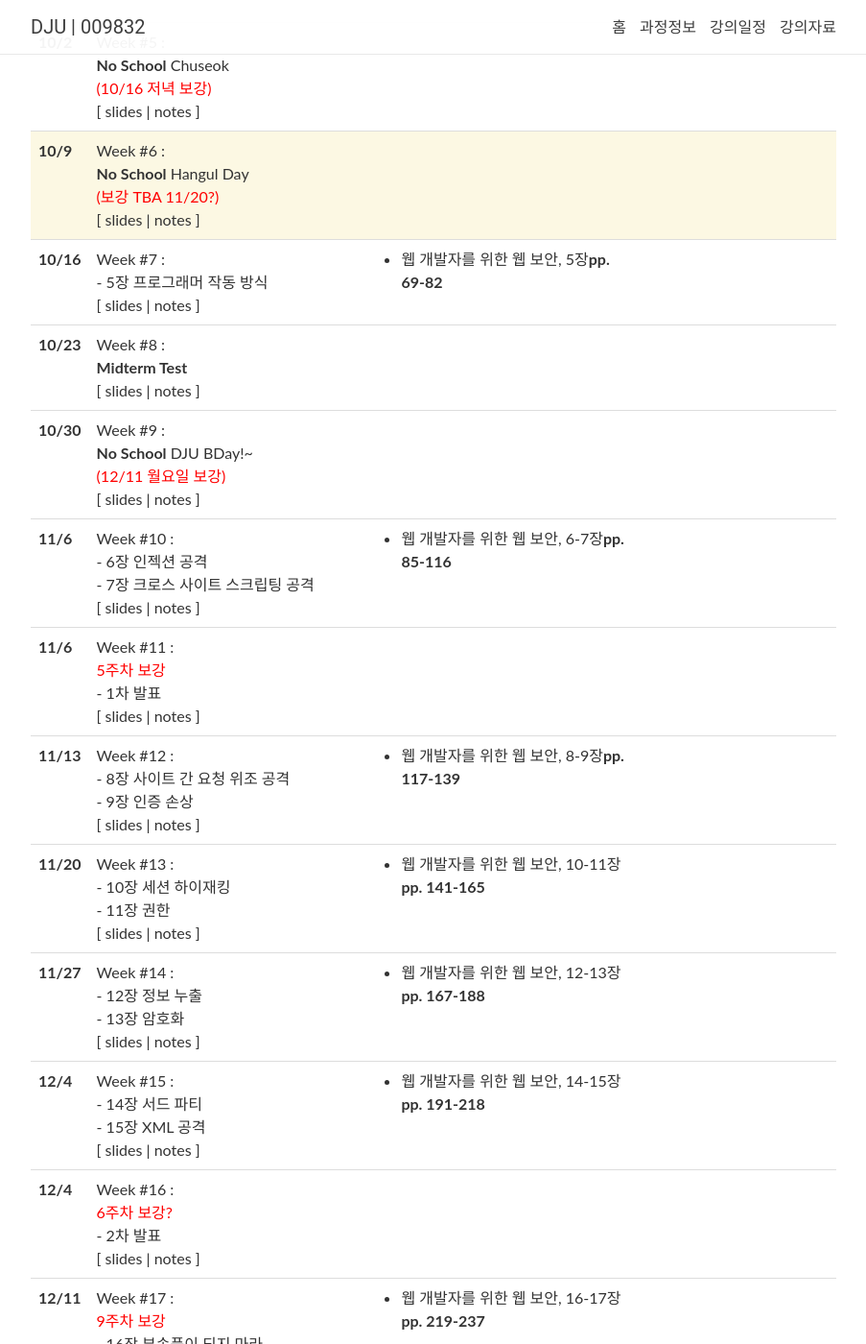
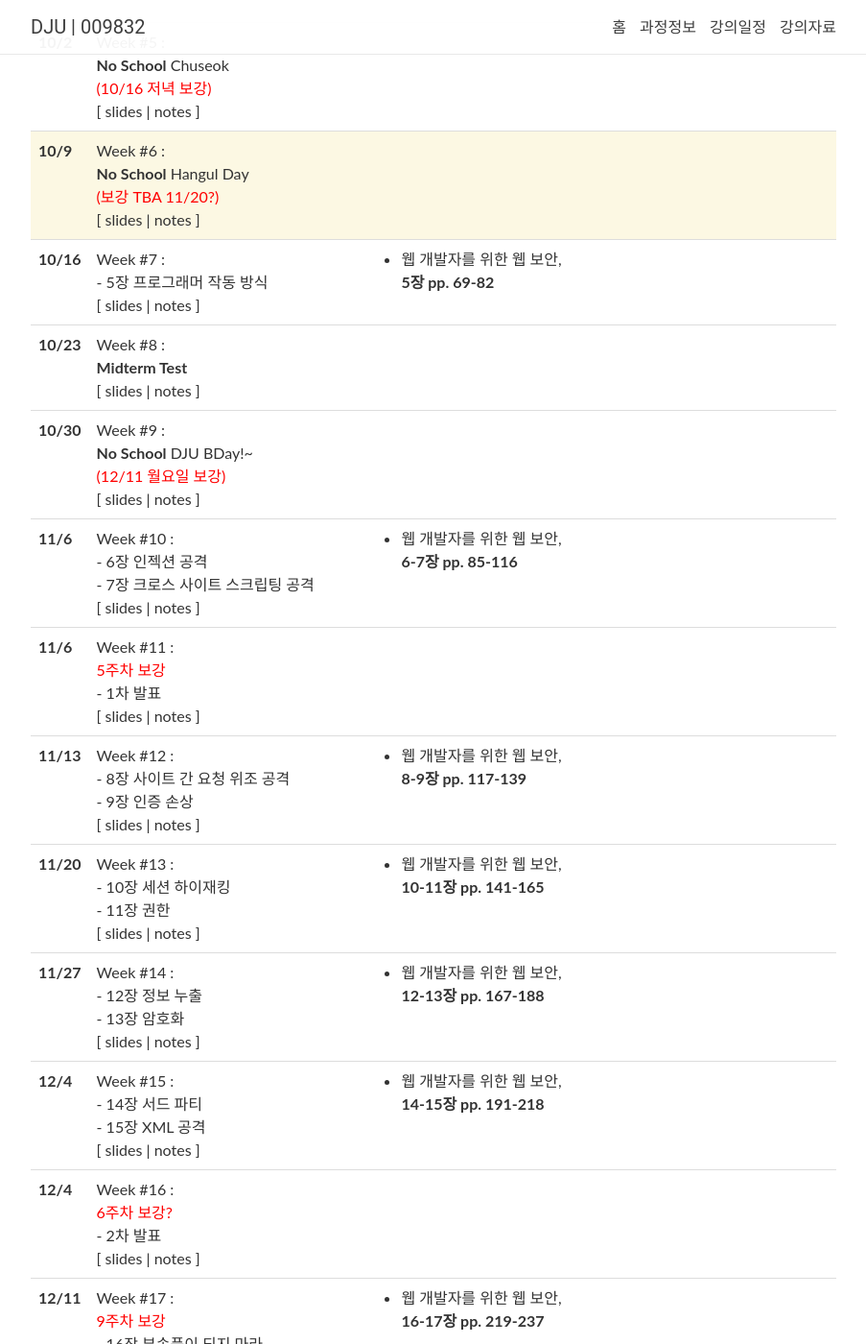
Before and after one commit to 2023-aaronkr/dju-sec, a Jekyll site: the page built from _pages/lectures.md, in a window 1280 px wide and 1400 px high, scrolled down 666 px. Shown: the whole window at 96% size, without its empty margins (188-1091 px from the left). Built offline with Jekyll 4.4.1, drawn with Linux system fonts in a browser that asks for light colours; nearby versions of some CDN libraries; comment, search, counter and statistics services are not loaded; some of the changed text lies outside the part shown.

```diff
--- a/_data/lectures.yml
+++ b/_data/lectures.yml
@@ -5,7 +5,8 @@
     - 1장 웹사이트를 해킹하다
   slides: "https://docs.google.com/presentation/d/1EurJuMaQVRj8MvTei6whxYdhG4-jgUzBNALNItr1dh0/edit?usp=sharing"
   readings: >
-    웹 개발자를 위한 웹 보안, 1장<strong>pp. 6-29</strong>
+    웹 개발자를 위한 웹 보안, <br>
+    <strong>1장 pp. 6-29</strong>
   logistics:
 
 - date: 9/11
@@ -14,7 +15,8 @@
     - 2장 인터넷 작동 방식
   slides: "https://docs.google.com/presentation/d/1ZfXCRp8I9h6aS6FBCTm3Do6GxtHFwg88MA7DaoSbMq8/edit?usp=sharing"
   readings: >
-    웹 개발자를 위한 웹 보안, 2장<strong>pp. 35-44</strong><br>
+    웹 개발자를 위한 웹 보안, <br>
+    <strong>2장 pp. 35-44</strong><br>
     <ul>
       <li><a href="https://docs.google.com/presentation/d/1fTqB2UHtMtZgWq15BzmCbQDHOZqCfLyQUR02mwoGSo4/edit?usp=sharing">Security slides</a></li>
     </ul>
@@ -26,7 +28,8 @@
     - 3장 브라우저 작동 방식
   slides: "https://docs.google.com/presentation/d/1D8kJ3x9a5HLWBDp7IocCMeeudOBnsRxi8_aN4ExtTss/edit?usp=sharing"
   readings: >
-    웹 개발자를 위한 웹 보안, 3장<strong>pp. 45-52</strong>
+    웹 개발자를 위한 웹 보안, <br>
+    <strong>3장 pp. 45-52</strong>
     <ul>
       <li><a href="https://docs.google.com/presentation/d/1hIOM50DJznQbAx2H_tXjOvxw_4w0nfD3JtJspq5ci8g/edit?usp=sharing">Node의 이해</a></li>
       <li><a href="https://docs.google.com/presentation/d/1ZG7bfQzh-1F0vr_2GTpGPBdEsewUk0IZ5YjZ7YHipQs/edit?usp=sharing">Node의 시작</a></li>
@@ -40,7 +43,8 @@
     - 4장 웹 서버 작동 방식
   slides: "https://docs.google.com/presentation/d/16WBPHmdOJGnB9nWbZxW215Qa1H2xbYjF41hFl-UapmY/edit?usp=sharing"
   readings: >
-    웹 개발자를 위한 웹 보안, 4장<strong>pp. 53-67</strong>
+    웹 개발자를 위한 웹 보안, <br>
+    <strong>4장 pp. 53-67</strong>
     <ul>
       <li><a href="https://docs.google.com/presentation/d/1iPddovadZJu461i6j8c45UogczPg7aR-kMlSY0-BA-8/edit?usp=sharing">첫 웹 앱 스라이드</a></li>
       <li><a href="https://github.com/2023-aaronkr/week-3-starting-node-jekkilekki">간단한 웹서버 코드</a></li>
@@ -69,7 +73,8 @@
     - 5장 프로그래머 작동 방식
   slides:
   readings: >
-    웹 개발자를 위한 웹 보안, 5장<strong>pp. 69-82</strong>
+    웹 개발자를 위한 웹 보안, <br>
+    <strong>5장 pp. 69-82</strong>
   logistics:
 
 - date: 10/23
@@ -90,7 +95,8 @@
     - 7장 크로스 사이트 스크립팅 공격
   slides:
   readings: >
-    웹 개발자를 위한 웹 보안, 6-7장<strong>pp. 85-116</strong>
+    웹 개발자를 위한 웹 보안, <br>
+    <strong>6-7장 pp. 85-116</strong>
   logistics:
 
 - date: 11/6
@@ -109,7 +115,8 @@
     - 9장 인증 손상
   slides:
   readings: >
-    웹 개발자를 위한 웹 보안, 8-9장<strong>pp. 117-139</strong>
+    웹 개발자를 위한 웹 보안, <br>
+    <strong>8-9장 pp. 117-139</strong>
   logistics:
 
 - date: 11/20
@@ -119,7 +126,8 @@
     - 11장 권한
   slides:
   readings: >
-    웹 개발자를 위한 웹 보안, 10-11장<strong>pp. 141-165</strong>
+    웹 개발자를 위한 웹 보안, <br>
+    <strong>10-11장 pp. 141-165</strong>
   logistics:
 
 - date: 11/27
@@ -129,7 +137,8 @@
     - 13장 암호화
   slides:
   readings: >
-    웹 개발자를 위한 웹 보안, 12-13장<strong>pp. 167-188</strong>
+    웹 개발자를 위한 웹 보안, <br>
+    <strong>12-13장 pp. 167-188</strong>
   logistics:
 
 - date: 12/4
@@ -139,7 +148,8 @@
     - 15장 XML 공격
   slides:
   readings: >
-    웹 개발자를 위한 웹 보안, 14-15장<strong>pp. 191-218</strong>
+    웹 개발자를 위한 웹 보안, <br>
+    <strong>14-15장 pp. 191-218</strong>
   logistics:
 
 - date: 12/4
@@ -159,7 +169,8 @@
     - 17장 서비스 거부 공격
   slides:
   readings: >
-    웹 개발자를 위한 웹 보안, 16-17장<strong>pp. 219-237</strong>
+    웹 개발자를 위한 웹 보안, <br>
+    <strong>16-17장 pp. 219-237</strong>
   logistics:
 
 - date: 12/18
```
